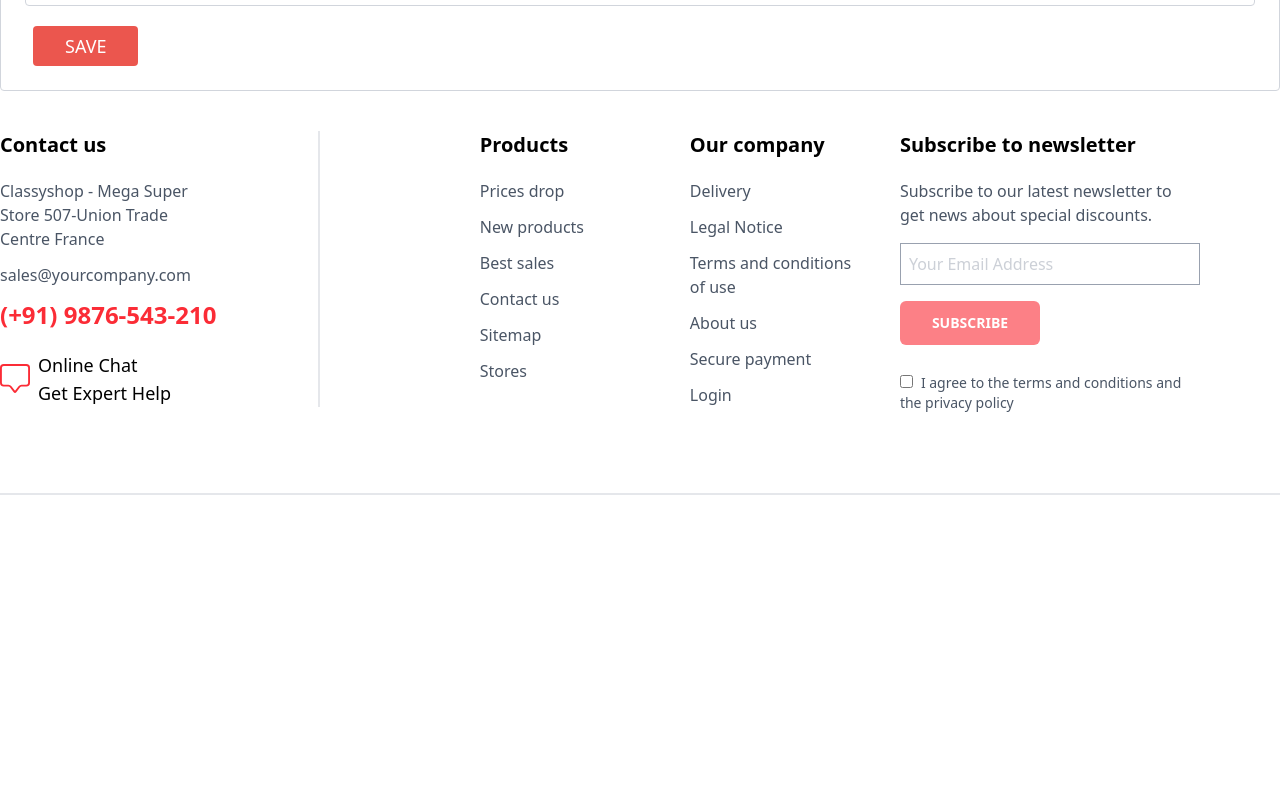
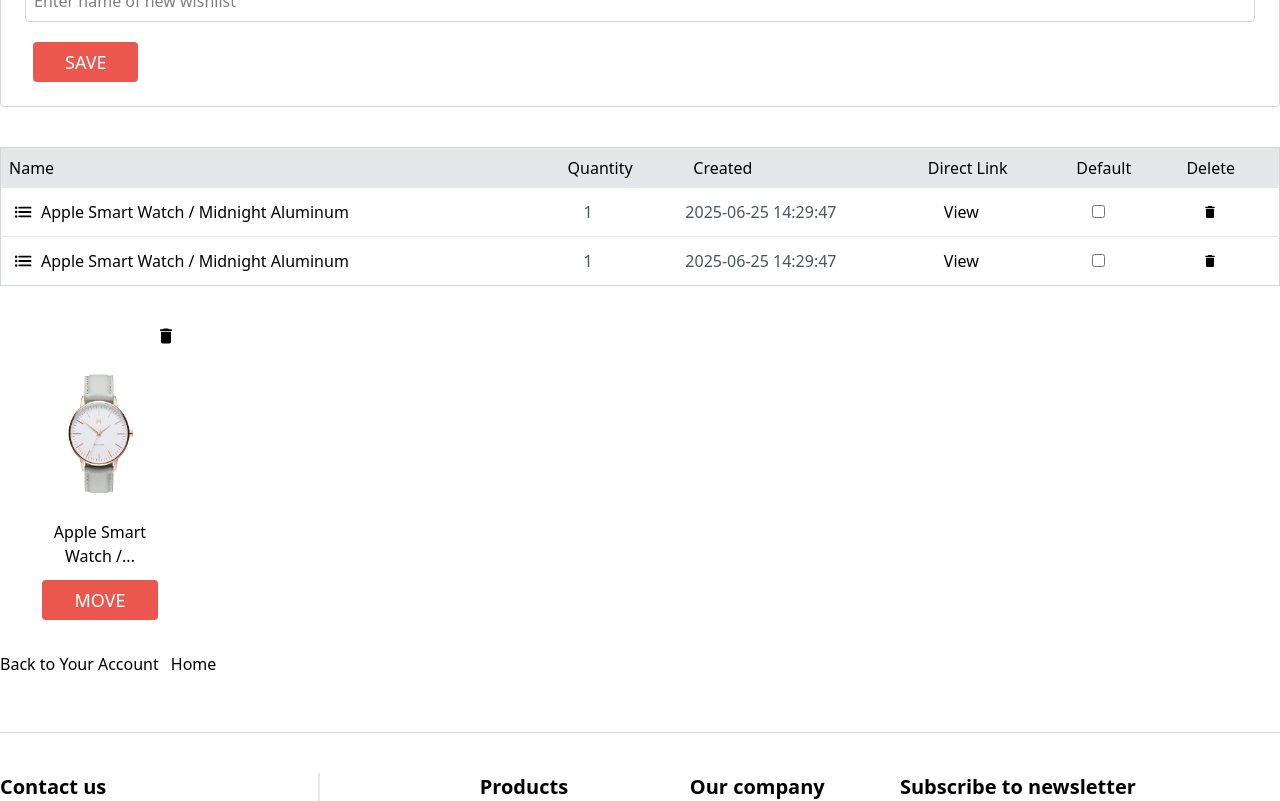
Before and after one commit to jeelnarola/ShopStreak, a React (Vite) app in the folder user/: page /wishlist in a window 1280 px wide. Shown: the part 540-1341 px from the top of the page. Before the commit the page ends 1099 px from the top, so only its background shows below. Built offline with nearby package versions, Linux system fonts and the light colour scheme.

Commit message:
Cart Design

```diff
--- a/user/src/App.jsx
+++ b/user/src/App.jsx
@@ -1,14 +1,13 @@
-
-import Topheader from './Components/Topheader'
-import Home from './Page/Home'
-import { BrowserRouter as Router, Routes, Route } from "react-router-dom";
-import Layout from './Roots/Layout';
-import CZleftbanner from './Components/CZleftbanner';
-import MyWishlists from './Components/MyWishlists.jsx';
+import Topheader from "./Components/Topheader";
+import Home from "./Page/Home";
+import { BrowserRouter, Routes, Route, Router } from "react-router-dom";
+import Layout from "./Roots/Layout";
+import CZleftbanner from "./Components/CZleftbanner";
+import MyWishlists from "./Components/MyWishlists.jsx";
+import MyCart from "./Components/MyCart.jsx";
 function App() {
-
   return (
-    <Router>
+    <BrowserRouter>
       <Routes>
         {/* Parent Route with Layout */}
         <Route path="/" element={<Layout />}>
@@ -16,10 +15,11 @@
           <Route index element={<Home />} />
           <Route path="compare" element={<CZleftbanner />} />
           <Route path="wishlist" element={<MyWishlists />} />
+          <Route path="cart" element={<MyCart />} />
         </Route>
       </Routes>
-    </Router>
-  )
+    </BrowserRouter>
+  );
 }
 
-export default App
+export default App;
--- a/user/src/Components/CWC.jsx
+++ b/user/src/Components/CWC.jsx
@@ -1,14 +1,18 @@
-import React from 'react'
+import React from "react";
 import { IoGitCompareOutline } from "react-icons/io5";
 import { CiHeart } from "react-icons/ci";
 import { RiShoppingCart2Line } from "react-icons/ri";
-import { Link } from 'react-router-dom';
+import { Link } from "react-router-dom";
 
 function CWC() {
   return (
-    <div className='flex items-center justify-center gap-4 lg:gap-4  border-l px-4 lg:pr-0 border-gray-300'>
+    <div className="flex items-center justify-center gap-4 lg:gap-4  border-l px-4 lg:pr-0 border-gray-300">
       <div className="relative inline-block">
-        <Link to="/compare" className="flex items-center gap-1 text-gray-700 hover:text-gray-900 cursor-pointer" title='Compare'>
+        <Link
+          to="/compare"
+          className="flex items-center gap-1 text-gray-700 hover:text-gray-900 cursor-pointer"
+          title="Compare"
+        >
           <IoGitCompareOutline className="text-4xl" />
         </Link>
         {/* <button className="flex items-center gap-1 text-gray-700 hover:text-gray-900 rotate-90 cursor-pointer" title='Compare'>
@@ -19,24 +23,31 @@
         </span>
       </div>
       <div className="relative inline-block">
-        <Link to="/wishlist" className="flex items-center gap-1 text-gray-700 hover:text-gray-900 cursor-pointer" title='Whishist'>
+        <Link
+          to="/wishlist"
+          className="flex items-center gap-1 text-gray-700 hover:text-gray-900 cursor-pointer"
+          title="Whishist"
+        >
           <CiHeart className="text-4xl" />
-
         </Link>
         <span className="absolute -top-2 -right-2 bg-red-500 text-white text-xs w-5 h-5 flex items-center justify-center rounded-full">
           2
         </span>
       </div>
       <div className="relative inline-block">
-        <button className="flex items-center gap-1 text-gray-700 hover:text-gray-900 cursor-pointer" title='Cart'>
+        <Link
+          to="/cart"
+          className="flex items-center gap-1 text-gray-700 hover:text-gray-900 cursor-pointer"
+          title="Cart"
+        >
           <RiShoppingCart2Line className="text-4xl" />
-        </button>
+        </Link>
         <span className="absolute -top-2 -right-2 bg-red-500 text-white text-xs w-5 h-5 flex items-center justify-center rounded-full">
           2
         </span>
       </div>
     </div>
-  )
+  );
 }
 
-export default CWC
+export default CWC;
--- /dev/null
+++ b/user/src/Components/MyCart.jsx
@@ -0,0 +1,82 @@
+import React from "react";
+import product from "../assets/product1.png";
+import { IoIosArrowUp } from "react-icons/io";
+import { MdDelete } from "react-icons/md";
+function MyCart() {
+  return (
+    <div className="container mx-auto">
+      <div className="m-5 my-10">
+        <div className="w-[70%] border border-gray-300 rounded-md overflow-hidden">
+          <table className="w-full">
+            <thead>
+              <tr>
+                <td className="text-black p-3 border-b-[1px] border-gray-300">
+                  Shopping Cart
+                </td>
+              </tr>
+            </thead>
+            <tbody>
+              <tr>
+                <td className="p-7 px-10 flex justify-between ">
+                  <img
+                    src={product}
+                    alt=".."
+                    className="border-[1px] border-gray-300 w-[100px] rounded-md"
+                  />
+                  <div>
+                    <ul>
+                      <li className="text-md font-medium pb-2">
+                        Cropped Satin Bomber Jacket
+                      </li>
+                      <li className="text-red-500 font-bold">$94.00</li>
+                      <li className="text-gray-700">
+                        <span className="text-md font-medium text-black pr-2">
+                          Size:
+                        </span>
+                        Small
+                      </li>
+                      <li className="text-gray-700">
+                        <span className="text-md font-medium text-black pr-2">
+                          Color:
+                        </span>
+                        Black
+                      </li>
+                    </ul>
+                    {/* <td></td>
+                    <td>$94.00</td>
+                    <td>Size: Small</td>
+                    <td>Color: Black</td> */}
+                  </div>
+                  <div className="flex">
+                    <input
+                      type="text"
+                      className="w-[20px] h-[45px] p-1 px-5 border-1 border-gray-300"
+                    />
+                    <div className="">
+                      <button className="block p-[2px] border-1 border-gray-300">
+                        <IoIosArrowUp />
+                      </button>
+                      <button className="p-[2px] border-1 border-gray-300">
+                        <IoIosArrowUp className="rotate-180" />
+                      </button>
+                    </div>
+                  </div>
+                  <div>
+                    <p className="text-xl text-red-600 font-semibold">$0.00</p>
+                  </div>
+                  <div>
+                    <MdDelete className="mx-6 cursor-pointer hover:text-red-500 text-2xl " />
+                  </div>
+                </td>
+              </tr>
+              {/* <tr></tr>  */}
+            </tbody>
+          </table>
+        </div>
+        <p className="py-5 text-md font-medium">Continue shopping</p>
+      </div>
+    </div>
+  );
+}
+
+export default MyCart;
--- a/user/src/Components/MyWishlists.jsx
+++ b/user/src/Components/MyWishlists.jsx
@@ -1,32 +1,109 @@
-import React from 'react'
-
+import React from "react";
+import { IoList } from "react-icons/io5";
+import { MdDelete } from "react-icons/md";
+import product1 from "../assets/product1.png";
 const MyWishlists = () => {
   return (
-        <div className=' mx-auto'>
-            <nav className='bg-gray-100 py-10'>
-                <ul className='flex container mx-auto '>
-                    <li className='border-r-[1px] border-gray-400 px-2 cursor-pointer hover:text-red-500 transition-all duration-200'>Home</li>
-                    <li className='border-r-[1px] border-gray-400 px-2 cursor-pointer hover:text-red-500 transition-all duration-200 '>My Account</li>
-                    <li className='text-gray-500 px-2'>wishlist</li>
+    <div className=" mx-auto border-b-[1px] border-gray-300 py-4 mb-10">
+      <nav className="bg-gray-100 py-10">
+        <ul className="flex container mx-auto ">
+          <li className="border-r-[1px] border-gray-400 px-2 cursor-pointer hover:text-red-500 transition-all duration-200">
+            Home
+          </li>
+          <li className="border-r-[1px] border-gray-400 px-2 cursor-pointer hover:text-red-500 transition-all duration-200 ">
+            My Account
+          </li>
+          <li className="text-gray-500 px-2">wishlist</li>
         </ul>
       </nav>
 
-            <div className='container mx-auto py-10'>
+      <div className="container mx-auto py-10">
         <h1 className="text-2xl font-medium mb-8">New wishlist</h1>
-                <div className='border-[1px] border-gray-300 w-[100%] p-4 rounded-sm'>
+        <div className="border-[1px] border-gray-300 w-[100%] p-4 rounded-sm">
           <h2 className="text-sm fotn-bold">Name</h2>
-                    <form action="" className='m-2'>
-                        <input type="text" className='w-[100%] border-[1px] border-gray-300 p-2 rounded-sm focus:outline-none mt-2' placeholder='Enter name of new wishlist'/>
-                        <button className=" mt-5 bg-[#e72d23] text-white px-4 py-[6px] px-8 rounded hover:bg-[#000] focus:outline-none focus:ring-2 focus:ring-blue-300 uppercase ml-2 mt-3 cursor-pointer text-lg opacity-80 transition-all duration-200">Save </button>
+          <form action="" className="m-2">
+            <input
+              type="text"
+              className="w-[100%] border-[1px] border-gray-300 p-2 rounded-sm focus:outline-none mt-2"
+              placeholder="Enter name of new wishlist"
+            />
+            <button className=" mt-5 bg-[#e72d23] text-white px-4 py-[6px] px-8 rounded hover:bg-[#000] focus:outline-none focus:ring-2 focus:ring-blue-300 uppercase ml-2 mt-3 cursor-pointer text-lg opacity-80 transition-all duration-200">
+              Save
+            </button>
           </form>
         </div>
       </div>
 
-            <div>
-
+      <div className="container mx-auto">
+        <table className="w-[100%] border-[1px] border-gray-300">
+          <thead className="bg-gray-200 p-2 ">
+            <tr className="p-10">
+              <td className="p-2">Name</td>
+              <td className="p-2">Quantity</td>
+              <td className="p-2">Created</td>
+              <td className="p-2">Direct Link</td>
+              <td className="p-2">Default</td>
+              <td className="p-2"> Delete</td>
+            </tr>
+          </thead>
+          <tbody>
+            <tr className="border-b-[1px] border-gray-200">
+              <td className="p-3 flex items-center cursor-pointer">
+                <IoList className="text-xl" />
+                <p className="pl-2 text-md">
+                  Apple Smart Watch / Midnight Aluminum
+                </p>
+              </td>
+              <td className="px-6 text-gray-600">1</td>
+              <td className="text-gray-600">2025-06-25 14:29:47</td>
+              <td className="text-black px-6">View</td>
+              <td className="text-gray-600 px-6">
+                <input type="checkbox" name="" id="" />
+              </td>
+              <td>
+                <MdDelete className="mx-6 cursor-pointer hover:text-red-500 " />
+              </td>
+            </tr>
+            <tr>
+              <td className="p-3 flex items-center cursor-pointer">
+                <IoList className="text-xl" />
+                <p className="pl-2 text-md">
+                  Apple Smart Watch / Midnight Aluminum
+                </p>
+              </td>
+              <td className="px-6 text-gray-600">1</td>
+              <td className="text-gray-600">2025-06-25 14:29:47</td>
+              <td className="text-black px-6">View</td>
+              <td className="text-gray-600 px-6">
+                <input type="checkbox" name="" id="" />
+              </td>
+              <td>
+                <MdDelete className="mx-6 cursor-pointer hover:text-red-500 " />
+              </td>
+            </tr>
+          </tbody>
+        </table>
+      </div>
+      <div className="container mx-auto mt-10 ">
+        <div className="relative w-[200px] p-8">
+          <img src={product1} alt="" className="w-[200px] h-[150px]" />
+          <MdDelete className="mx-6 cursor-pointer hover:text-red-500 absolute top-0 right-0 text-xl" />
+          <p className="text-center pt-3 hover:text-red-500 cursor-pointer">
+            Apple Smart Watch /...
+          </p>
+          <button className="block mx-auto mt-3 bg-[#e72d23] text-white px-4 py-[6px] px-8 rounded hover:bg-[#000] focus:outline-none focus:ring-2 focus:ring-blue-300 uppercase  cursor-pointer text-lg opacity-80 transition-all duration-200">
+            MOVE
+          </button>
+        </div>
+      </div>
+      <div className="container mx-auto flex mb-10">
+        <p className="pr-3 hover:text-red-500 cursor-pointer">
+          Back to Your Account
+        </p>
+        <p className="hover:text-red-500 cursor-pointer">Home</p>
       </div>
     </div>
   );
 };
 
-export default MyWishlists
+export default MyWishlists;
```
Also changed, not shown: 1 other file (tests, documents, lock files or other folders). Lines whose indentation alone changed are shown as unchanged.
